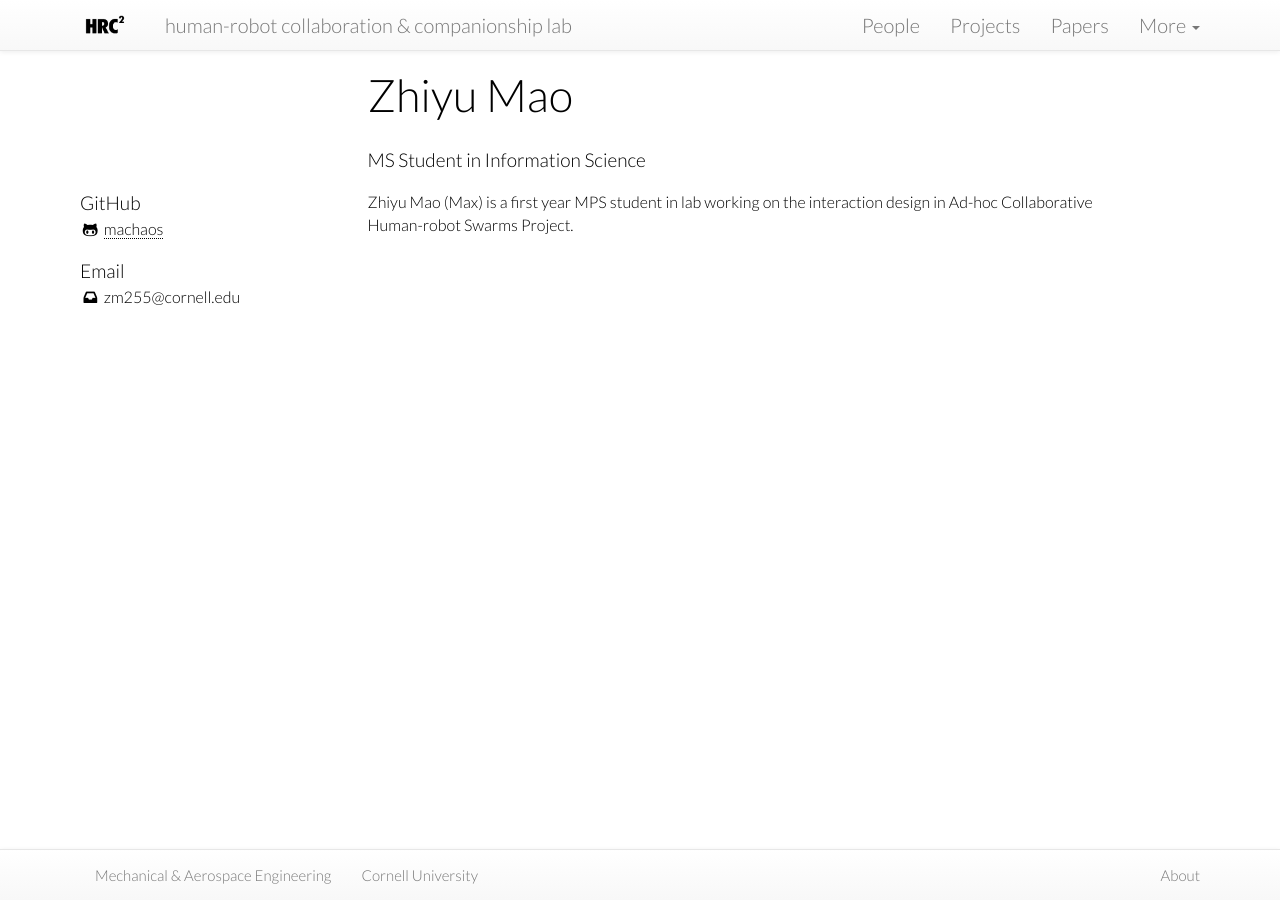
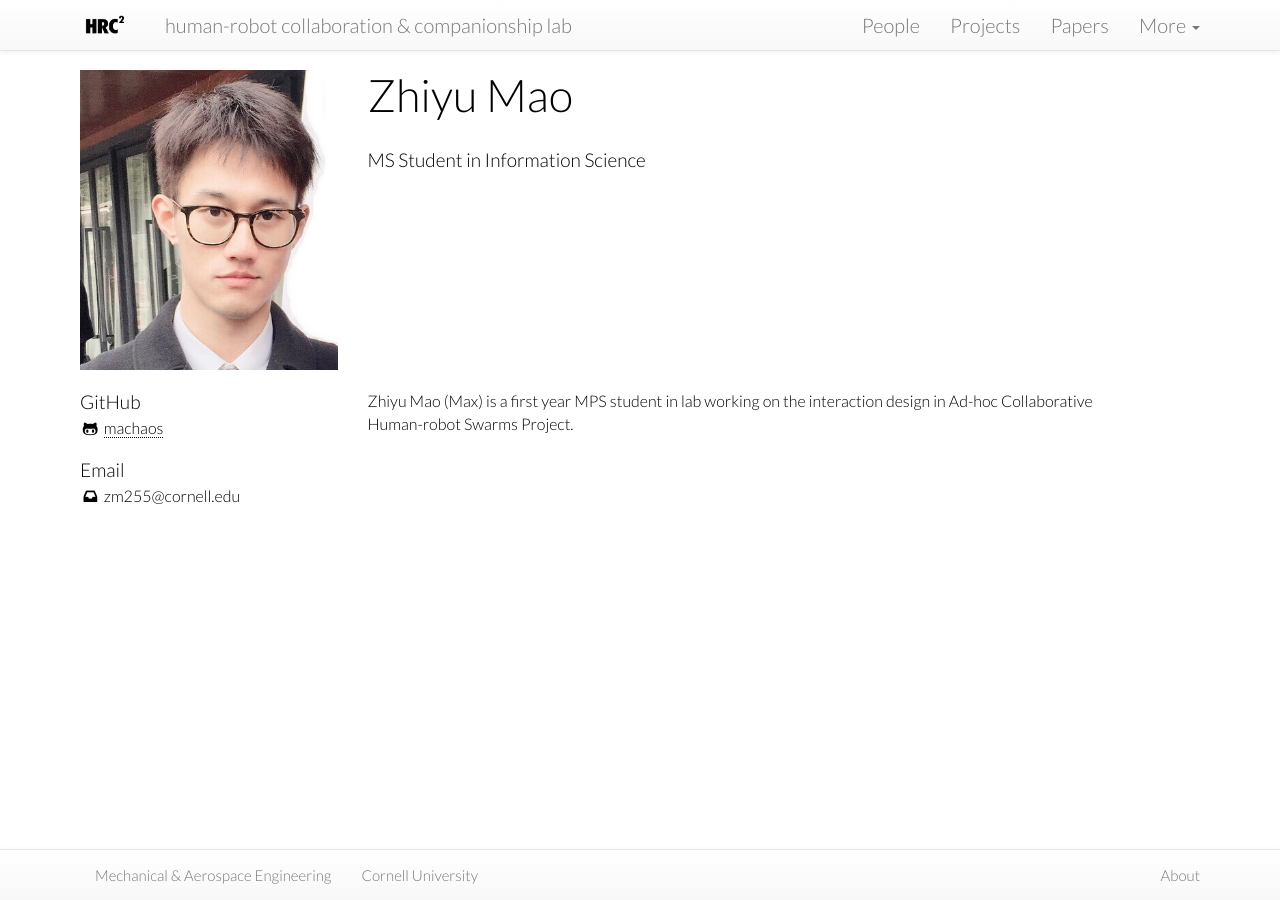
Before and after one commit to hrc2/hrc2.github.io, a Jekyll site: the page built from people/_posts/2019-03-01-zhiyu-mao.md, in a window 1280 px wide. Built offline with Jekyll 4.4.1, drawn with Linux system fonts in a browser that asks for light colours; nearby versions of some CDN libraries; some web fonts are replaced.

Commit message:
Update 2019-03-01-zhiyu-mao.md

```diff
--- a/people/_posts/2019-03-01-zhiyu-mao.md
+++ b/people/_posts/2019-03-01-zhiyu-mao.md
@@ -9,7 +9,7 @@ email: zm255@cornell.edu
 twitter:
 github: machaos
 scholar:
-image:
+image: /assets/images/team/zhiyu-mao.jpg
 cv:
 alum: false
 ---
```
